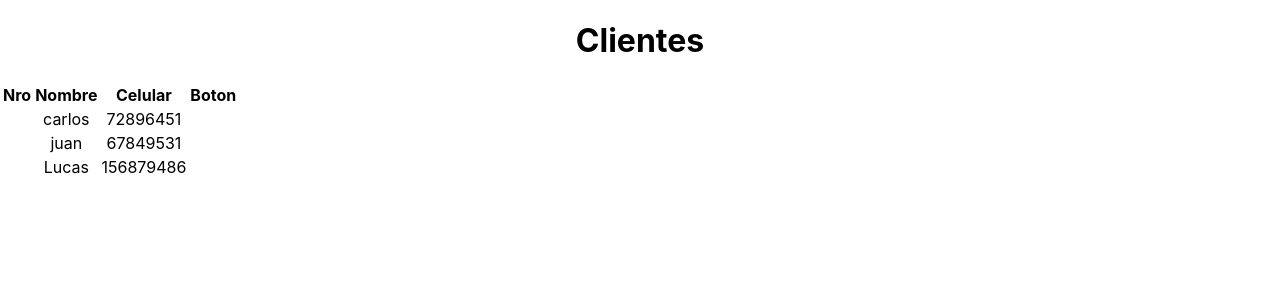
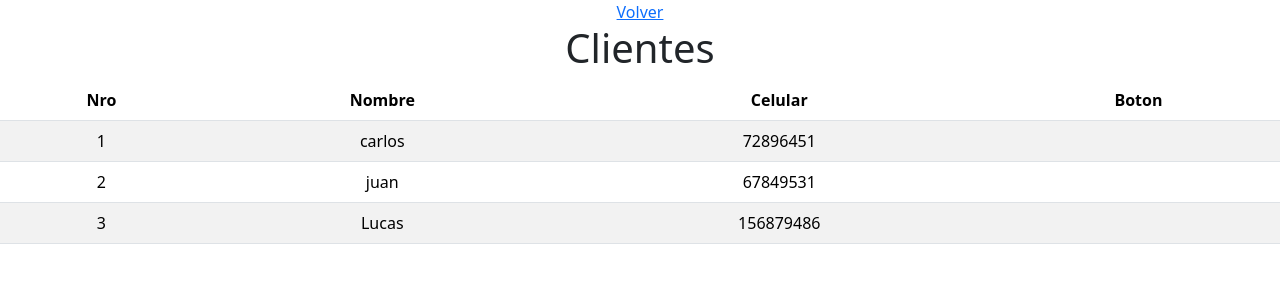
Before and after one commit to leonelborgesdev/clientopticavillavicencio, a React (Create React App) app: page /clientes in a window 1280 px wide. Shown: the top 300 px of the page. Built offline with nearby package versions, Linux system fonts and the light colour scheme.

Commit message:
bootstrap y lista de clientes

```diff
--- a/src/components/Clientes/Clientes.jsx
+++ b/src/components/Clientes/Clientes.jsx
@@ -1,25 +1,27 @@
 import React from "react";
 import { useSelector } from "react-redux";
+import { Link } from "react-router-dom";
 
 export const Clientes = () => {
   const customers = useSelector((state) => state.customers);
   return (
     <div>
+      <Link to={"/tienda"}>Volver</Link>
       <h1>Clientes</h1>
-      <table>
+      <table className="table table-striped">
         <thead>
           <tr>
-            <th>Nro</th>
-            <th>Nombre</th>
-            <th>Celular</th>
-            <th>Boton</th>
+            <th scope="col">Nro</th>
+            <th scope="col">Nombre</th>
+            <th scope="col">Celular</th>
+            <th scope="col">Boton</th>
           </tr>
         </thead>
         <tbody>
-          {customers.map((cliente) => {
+          {customers.map((cliente, index) => {
             return (
               <tr>
-                <td></td>
+                <td>{index + 1}</td>
                 <td>{cliente.nombre}</td>
                 <td>{cliente.celular}</td>
                 <td></td>
--- a/src/index.js
+++ b/src/index.js
@@ -4,6 +4,8 @@ import "./index.css";
 import App from "./App";
 import { Provider } from "react-redux";
 import store from "./store";
+import * as bootstrap from "bootstrap";
+import "bootstrap/dist/css/bootstrap.min.css";
 
 const root = ReactDOM.createRoot(document.getElementById("root"));
 root.render(
```
